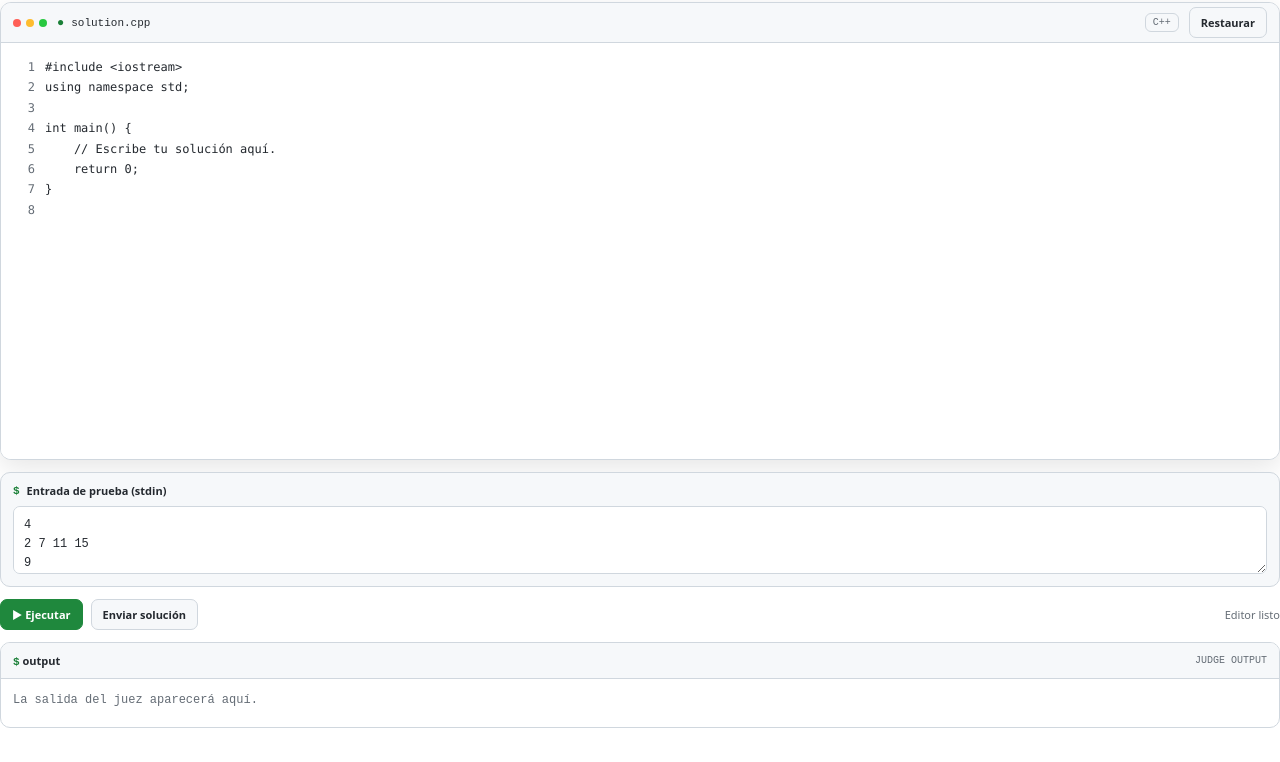
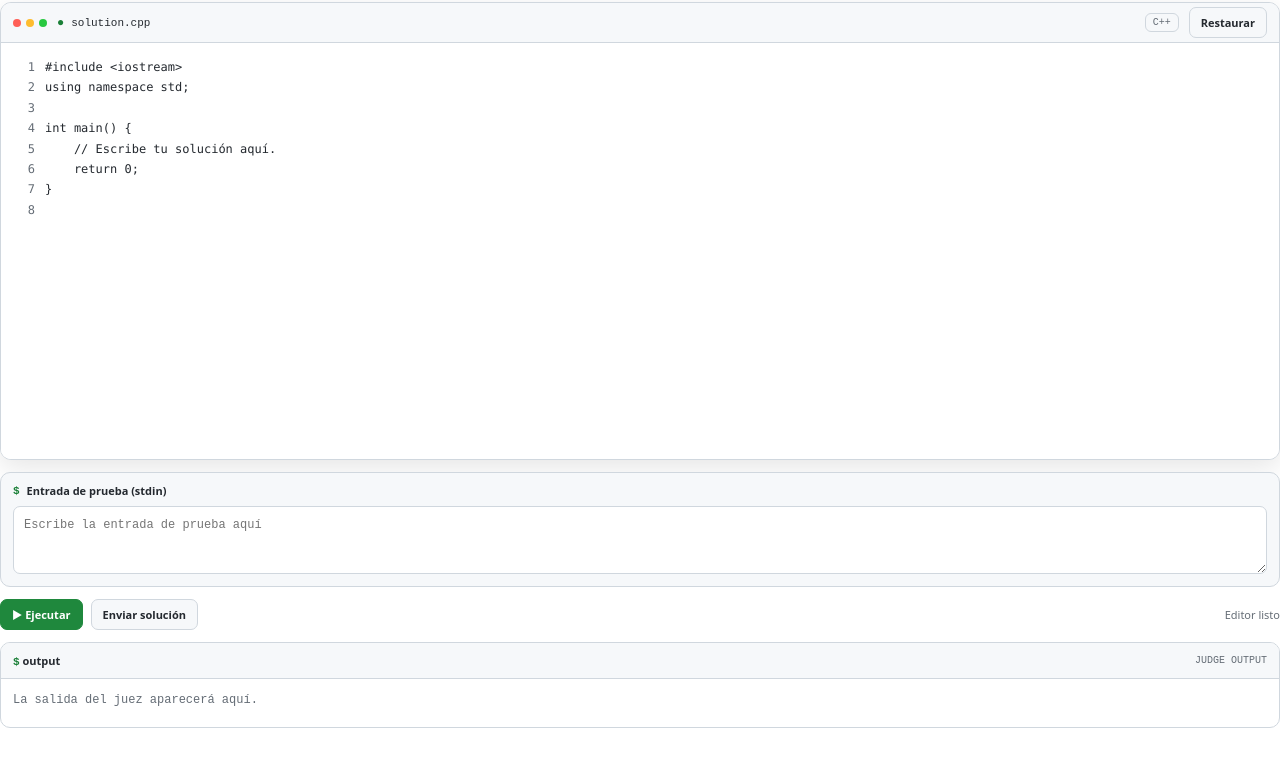
Before and after one commit to Z43L/codeforge, a website: page apps/mcp/public/ide.html in a window 1280 px wide. Shown: the part 38-800 px from the top of the page. Drawn offline with Linux system fonts and the light colour scheme.

Commit message:
Initialize CodeForge with a blank custom workspace instead of Two Sum

```diff
--- a/apps/mcp/public/ide.html
+++ b/apps/mcp/public/ide.html
@@ -421,11 +421,12 @@ pre#result.bad { color: var(--terminal-red); }
     new MutationObserver(syncColorScheme).observe(document.body, { attributes: true, attributeFilter: ["class", "style"] });
   }
 
-  /* Make the editor immediately editable even before the MCP host completes initialization. */
+  /* Start in a neutral workspace; only load exercise-specific content when ChatGPT explicitly requests a challenge. */
   state.problem = {
-    id: "two-sum",
-    title: "Pair With Target",
-    sampleInput: defaults["two-sum"],
+    id: "custom",
+    title: "Custom workspace",
+    sampleInput: "",
+    sampleOutput: "",
     starterCode: {}
   };
   state.activeLanguage = fallbackLanguages[0];
```
